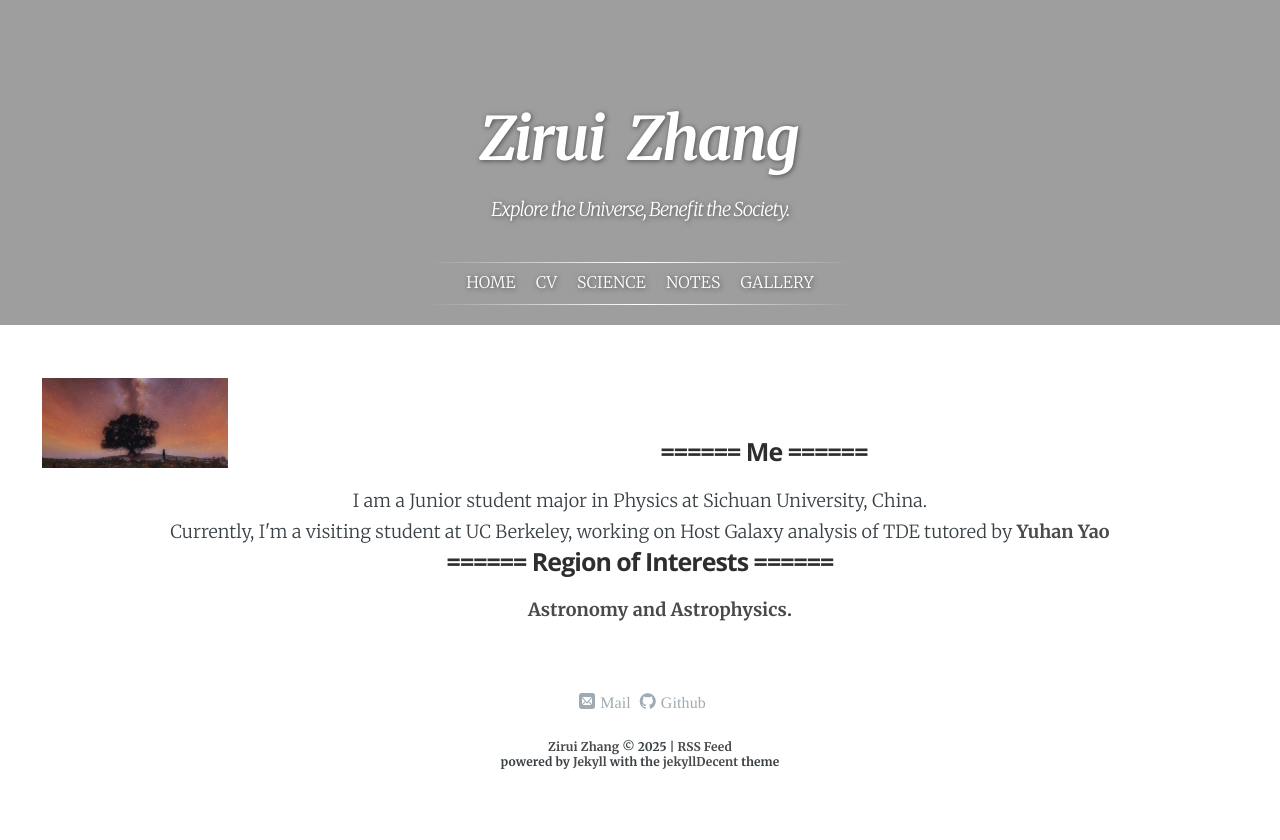
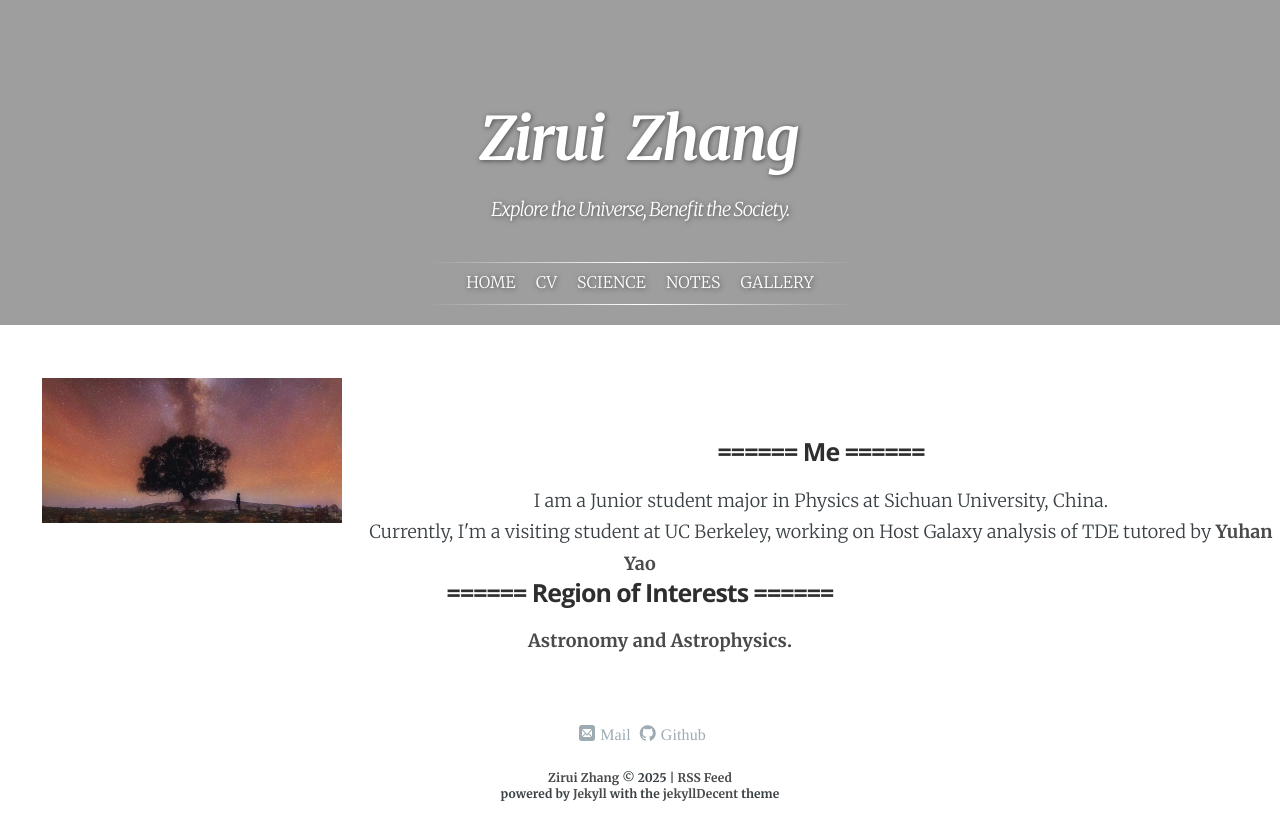
Before and after one commit to ZAKIRAM0/ZAKIRAM0.github.io, a Jekyll site: the page built from index.html, in a window 1280 px wide. Shown: the top 840 px of the page. Built offline with Jekyll 4.4.1, drawn with Linux system fonts in a browser that asks for light colours; some web fonts are replaced; a script that is not in the unit is left out.

Commit message:
Update index.html

```diff
--- a/index.html
+++ b/index.html
@@ -16,7 +16,7 @@ layout: default
 <div class="mat-elevation-z3" style = "text-align:center;">
     <div class="content" style="text-align: center; word-wrap: break-word;">
         <ul>
-           <p style="width:30%; max-width: 500px;">
+           <p style="width:50%; max-width: 600px;">
             <img src="{{ '/assets/page/wallpaper.jpg' | absolute_url }}" align="left" style="width:50%; max-width:500px; height:auto; vertical-align:left; margin:3px 20px 3px 2px;"/>
           </p>
             <br>
```
